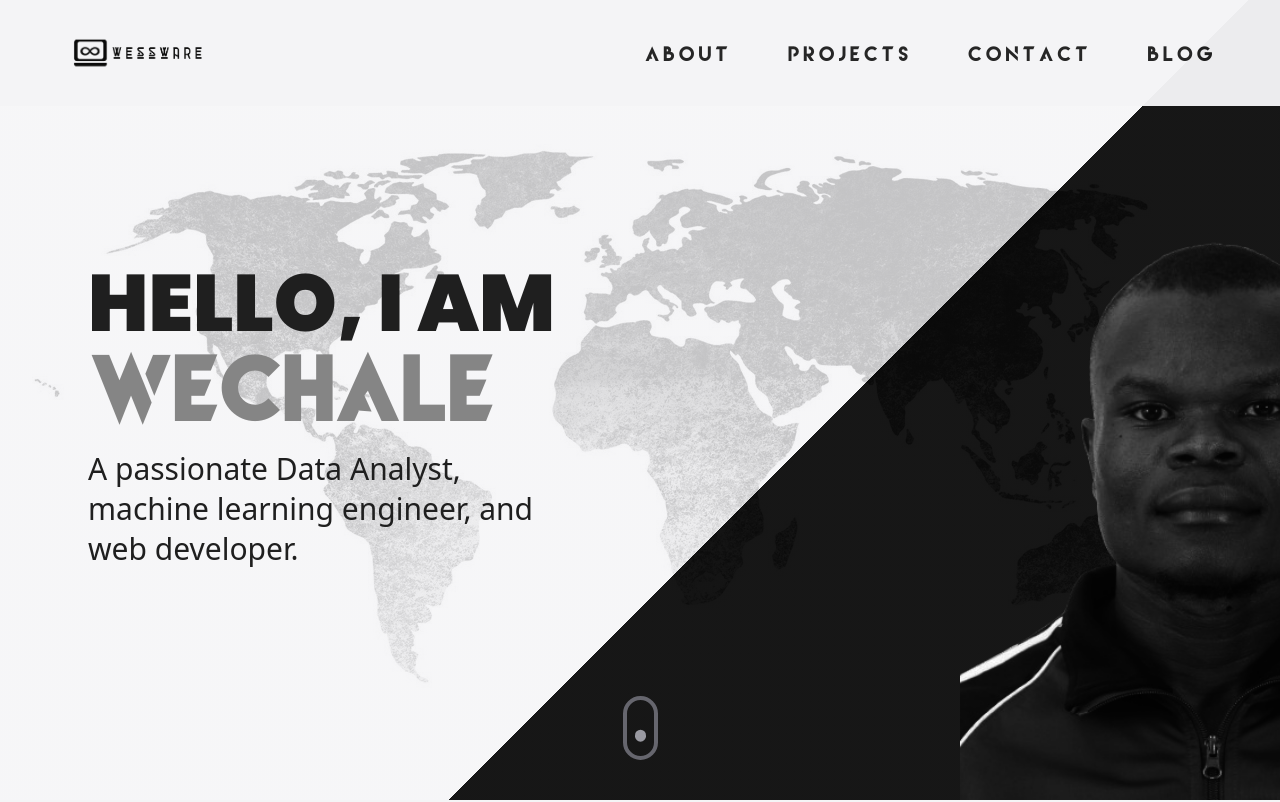
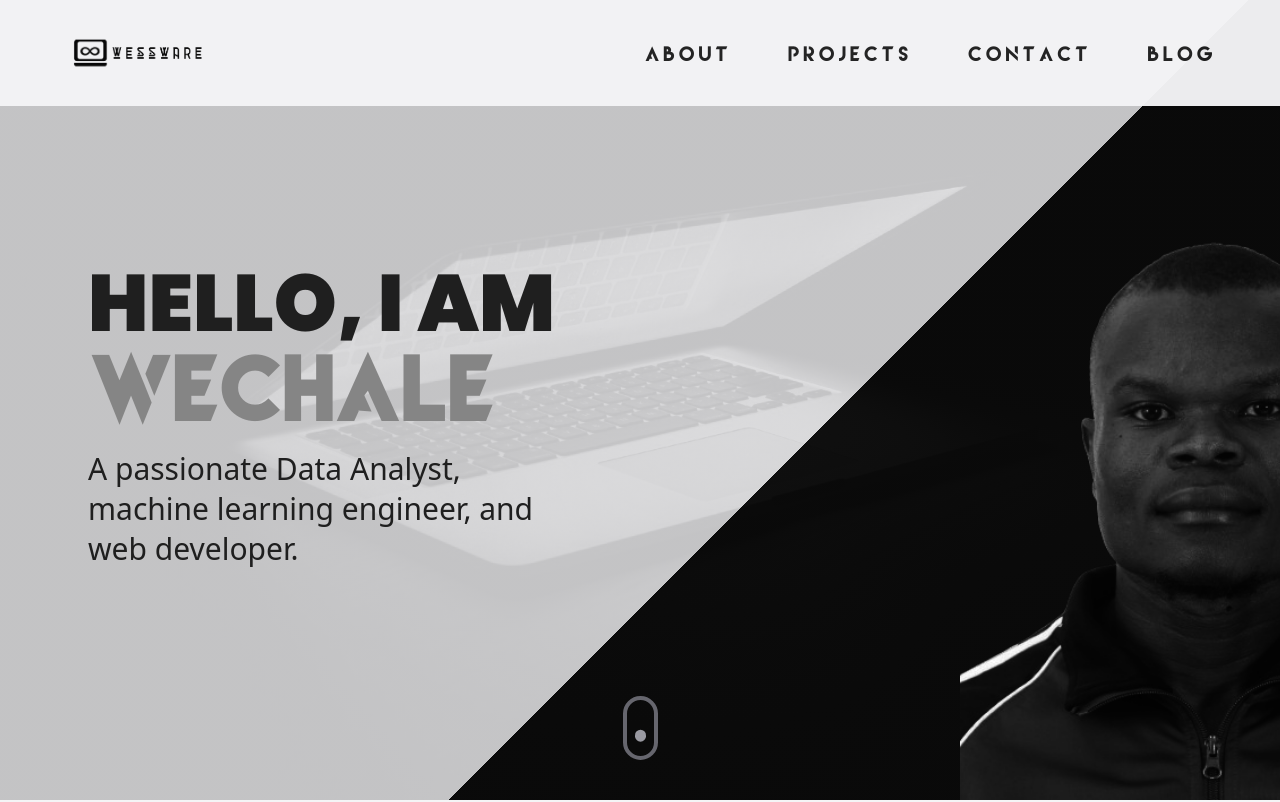
Before and after one commit to wessware/portfolio_24, a React (Vite) app: page / in a window 1280 px wide. Shown: the top 802 px of the page. Built offline with nearby package versions, Linux system fonts and the light colour scheme.

Commit message:
bg image change attempt

```diff
--- a/src/components/Hero.jsx
+++ b/src/components/Hero.jsx
@@ -2,21 +2,22 @@ import { motion } from 'framer-motion';
 //mport { Link } from 'react-router-dom';
 import { styles } from '../styles';
 //import { navLinks } from '../constants';
-import { wessware, bwmap, worldmap } from '../assets';
+import { wessware, tech} from '../assets';
 
-const Hero = () => {
+const Hero = () =>
+{
   return (
     <>
         <div className="absolute top-0 left-0 z-0 h-[100vh] w-screen">
           <img
-          src={bwmap}
+            src={tech} //bwmap
             alt="world map"
             className="w-full h-full sm:block hidden object-cover"
           />
         </div>
         <div className="absolute top-0 left-0 z-0 h-[100vh] w-screen">
           <img
-          src={worldmap}
+            src={tech} //worldmap
             alt="world map"
             className="w-full h-full sm:hidden block object-cover"
           />
@@ -33,7 +34,6 @@ const Hero = () => {
               <div className="w-5 h-5 rounded-full bg-[#0a0a0a] sm:hidden" />
               <div className="w-1 sm:h-80 h-40 bw-gradient sm:hidden" />
             </div>
-
             <div>
                   <h1
                     className={`${styles.heroHeadText} text-eerieBlack font-poppins uppercase`}>
```
Lines whose indentation alone changed are shown as unchanged.
